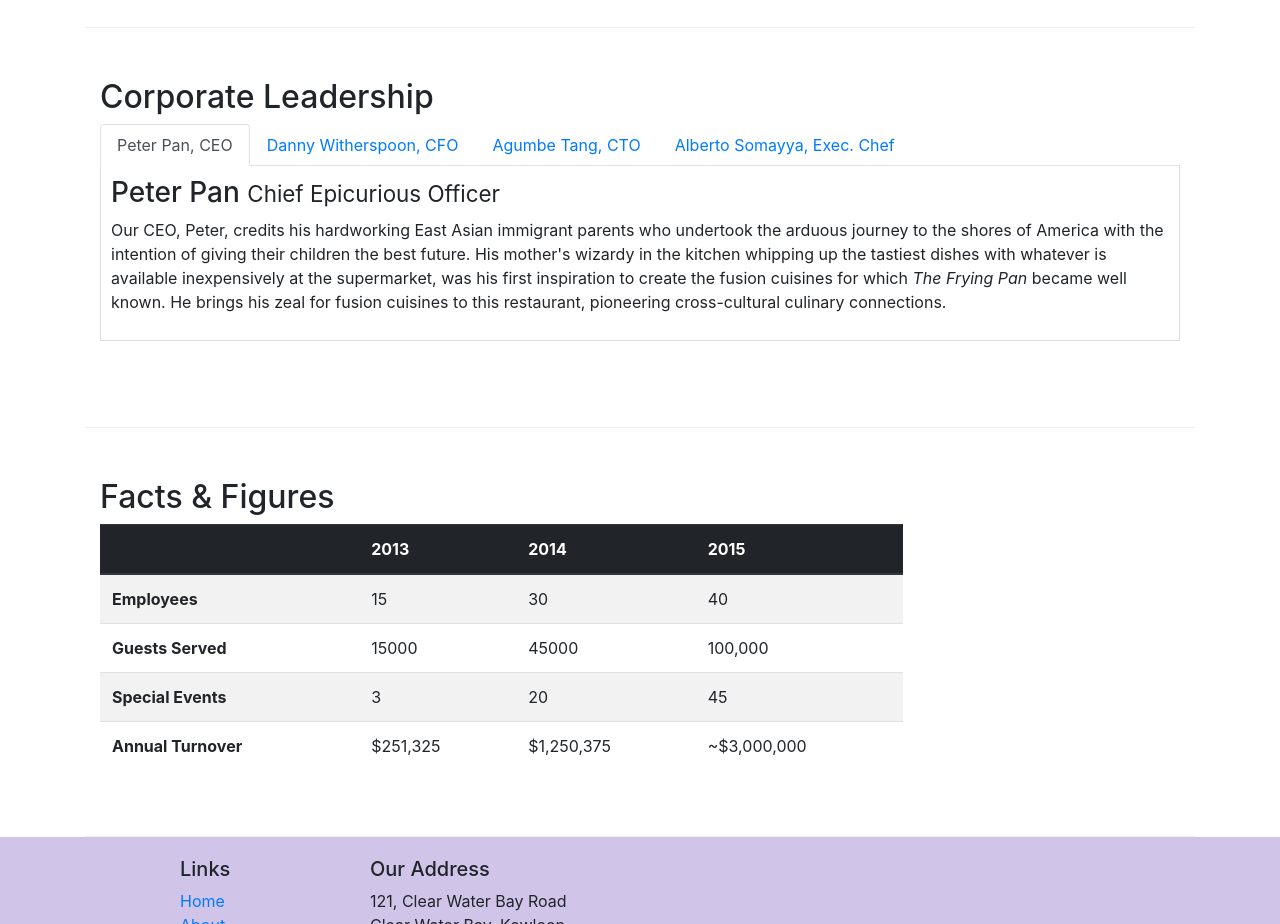
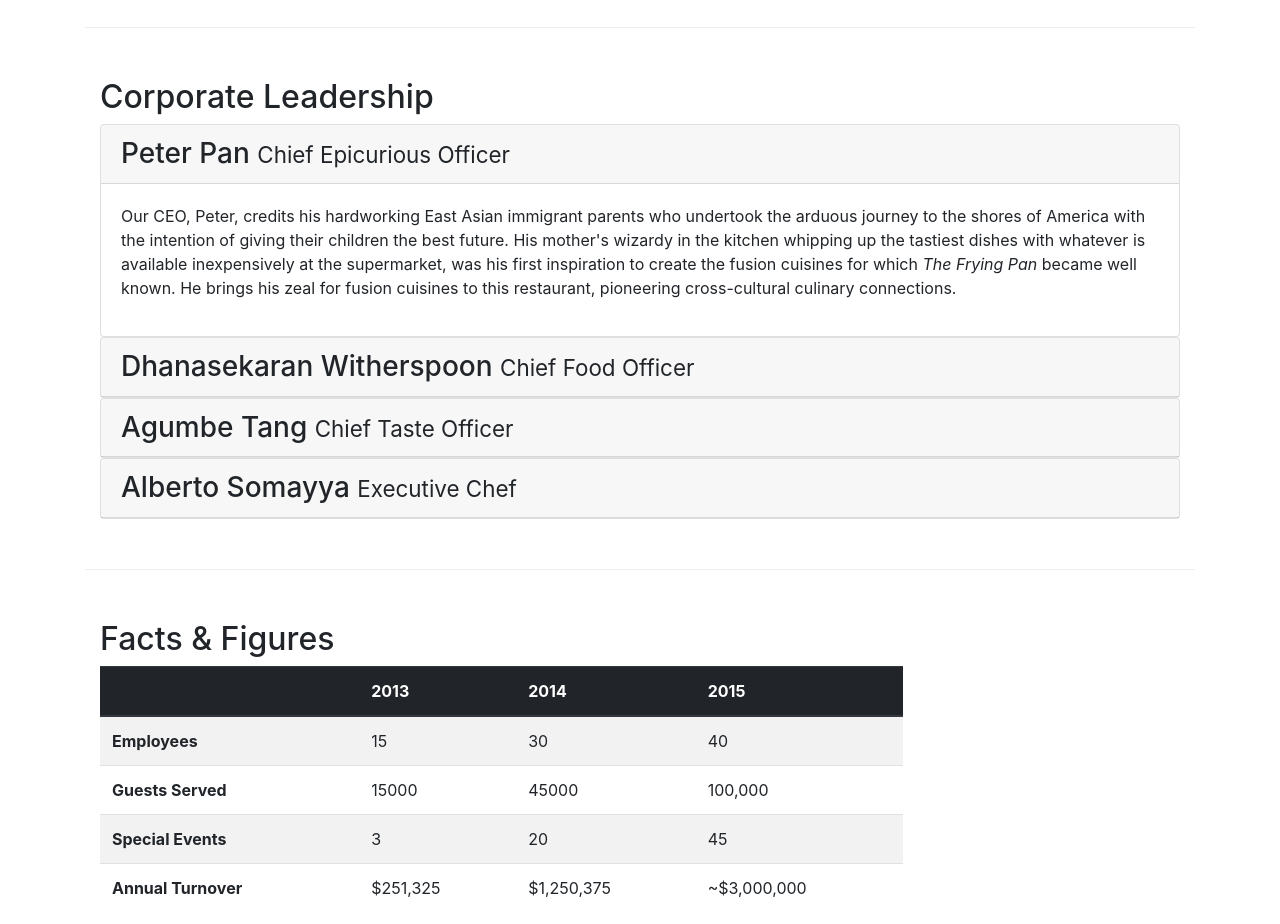
Before and after one commit to tanishksahni/conFusion-Bootstrap4-, a website: page aboutus.html in a window 1280 px wide. Shown: the part 920-1844 px from the top of the page. Drawn offline with nearby package versions, Linux system fonts and the light colour scheme.

Commit message:
Collapse and Accordion

```diff
--- a/aboutus.html
+++ b/aboutus.html
@@ -103,47 +103,67 @@
         <div class="row row-content">
             <div class="col-12">
                 <h2>Corporate Leadership</h2>
-                <ul class="nav nav-tabs">
-                    <li class="nav-item">
-                        <a class="nav-link active" href="#peter"
-                        role="tab" data-toggle="tab">Peter Pan, CEO</a>
-                    </li>
-                    <li class="nav-item">
-                        <a class="nav-link" href="#danny"
-                        role="tab" data-toggle="tab">Danny Witherspoon, CFO</a>
-                    </li>
-                    <li class="nav-item">
-                        <a class="nav-link" href="#agumbe"
-                        role="tab" data-toggle="tab">Agumbe Tang, CTO</a>
-                    </li>
-                    <li class="nav-item">
-                        <a class="nav-link" href="#alberto"
-                        role="tab" data-toggle="tab">Alberto Somayya, Exec. Chef</a>
-                    </li>
-                </ul>
-                <div class="tab-content">
-                    <div role="tabpanel" class="tab-pane fade show active" id="peter">
-                        <h3>Peter Pan <small>Chief Epicurious Officer</small></h3>
-                        <p class="d-none d-sm-block">Our CEO, Peter, credits his hardworking East Asian immigrant parents who undertook the arduous journey to the shores of America with the intention of giving their children the best future. His mother's wizardy in the kitchen whipping up the tastiest dishes with whatever is available inexpensively at the supermarket, was his first inspiration to create the fusion cuisines for which <em>The Frying Pan</em> became well known. He brings his zeal for fusion cuisines to this restaurant, pioneering cross-cultural culinary connections.</p>
 
+                <div id="accordion">
+
+                    <div class="card">
+                        <div class="card-header" role="tab" id="peterhead">
+                            <h3 class="mb-0">
+                                <a data-toggle="collapse" data-target="#peter">
+                                    Peter Pan <small>Chief Epicurious Officer</small>
+                                </a>
+                            </h3>
+                        </div>
+                        <div role="tabpanel" class="collapse show" id="peter" data-parent="#accordion">
+                            <div class="card-body">
+                                <p class="d-none d-sm-block">Our CEO, Peter, credits his hardworking East Asian immigrant parents who undertook the arduous journey to the shores of America with the intention of giving their children the best future. His mother's wizardy in the kitchen whipping up the tastiest dishes with whatever is available inexpensively at the supermarket, was his first inspiration to create the fusion cuisines for which <em>The Frying Pan</em> became well known. He brings his zeal for fusion cuisines to this restaurant, pioneering cross-cultural culinary connections.</p>
+                            </div>
+                        </div>
                     </div>
 
-                    <div role="tabpanel" class="tab-pane fade" id="danny">
-                        <h3>Dhanasekaran Witherspoon <small>Chief Food Officer</small></h3>
-                        <p class="d-none d-sm-block">Our CFO, Danny, as he is affectionately referred to by his colleagues, comes from a long established family tradition in farming and produce. His experiences growing up on a farm in the Australian outback gave him great appreciation for varieties of food sources. As he puts it in his own words, <em>Everything that runs, wins, and everything that stays, pays!</em></p>
-
+                    <div class="card">
+                        <div class="card-header" role="tab" id="dannyhead">
+                            <h3 class="mb-0">
+                                <a data-toggle="collapse" data-target="#danny">
+                                    Dhanasekaran Witherspoon <small>Chief Food Officer</small>
+                                </a>
+                            </h3>
+                        </div>
+                        <div role="tabpanel" class="collapse" id="danny" data-parent="#accordion">
+                            <div class="card-body">
+                                <p class="d-none d-sm-block">Our CFO, Danny, as he is affectionately referred to by his colleagues, comes from a long established family tradition in farming and produce. His experiences growing up on a farm in the Australian outback gave him great appreciation for varieties of food sources. As he puts it in his own words, <em>Everything that runs, wins, and everything that stays, pays!</em></p>
+                            </div>
+                        </div>
                     </div>
 
-                    <div role="tabpanel" class="tab-pane fade" id="agumbe">
-                        <h3>Agumbe Tang <small>Chief Taste Officer</small></h3>
-                        <p class="d-none d-sm-block">Blessed with the most discerning gustatory sense, Agumbe, our CTO, personally ensures that every dish that we serve meets his exacting tastes. Our chefs dread the tongue lashing that ensues if their dish does not meet his exacting standards. He lives by his motto, <em>You click only if you survive my lick.</em></p>
-
+                    <div class="card">
+                        <div class="card-header" role="tab" id="agumbehead">
+                            <h3 class="mb-0">
+                                <a data-toggle="collapse" data-target="#agumbe">
+                                    Agumbe Tang <small>Chief Taste Officer</small>
+                                </a>
+                            </h3>
+                        </div>
+                        <div role="tabpanel" class="collapse" id="agumbe" data-parent="#accordion">
+                            <div class="card-body">
+                                <p class="d-none d-sm-block">Blessed with the most discerning gustatory sense, Agumbe, our CTO, personally ensures that every dish that we serve meets his exacting tastes. Our chefs dread the tongue lashing that ensues if their dish does not meet his exacting standards. He lives by his motto, <em>You click only if you survive my lick.</em></p>
+                            </div>
+                        </div>
                     </div>
 
-                    <div role="tabpanel" class="tab-pane fade" id="alberto">
-                        <h3>Alberto Somayya <small>Executive Chef</small></h3>
-                        <p class="d-none d-sm-block">Award winning three-star Michelin chef with wide International experience having worked closely with whos-who in the culinary world, he specializes in creating mouthwatering Indo-Italian fusion experiences. He says, <em>Put together the cuisines from the two craziest cultures, and you get a winning hit! Amma Mia!</em></p>
-
+                    <div class="card">
+                        <div class="card-header" role="tab" id="albertohead">
+                            <h3 class="mb-0">
+                                <a data-toggle="collapse" data-target="#alberto">
+                                    Alberto Somayya <small>Executive Chef</small>
+                                </a>
+                            </h3>
+                        </div>
+                        <div role="tabpanel" class="collapse" id="alberto" data-parent="#accordion">
+                            <div class="card-body">
+                                <p class="d-none d-sm-block">Award winning three-star Michelin chef with wide International experience having worked closely with whos-who in the culinary world, he specializes in creating mouthwatering Indo-Italian fusion experiences. He says, <em>Put together the cuisines from the two craziest cultures, and you get a winning hit! Amma Mia!</em></p>
+                            </div>
+                        </div>
                     </div>
                 </div>
             </div>
```
